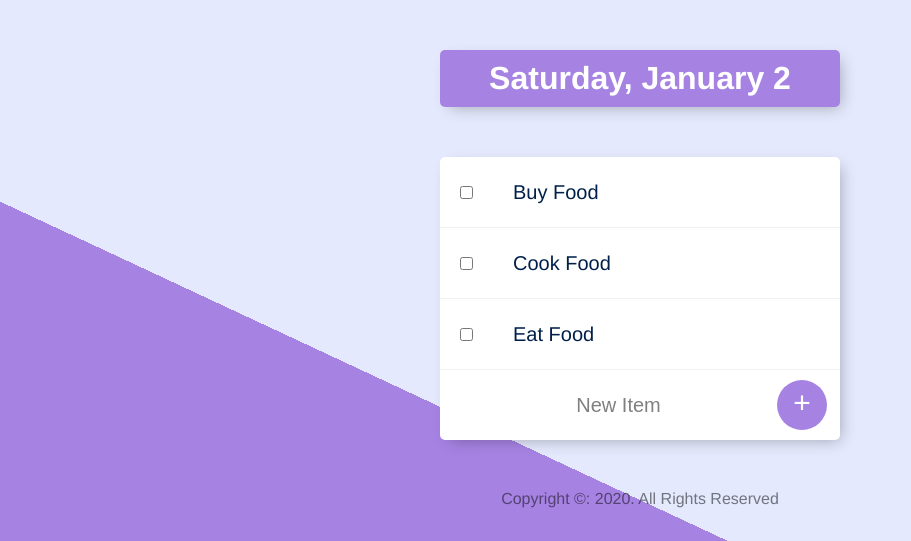
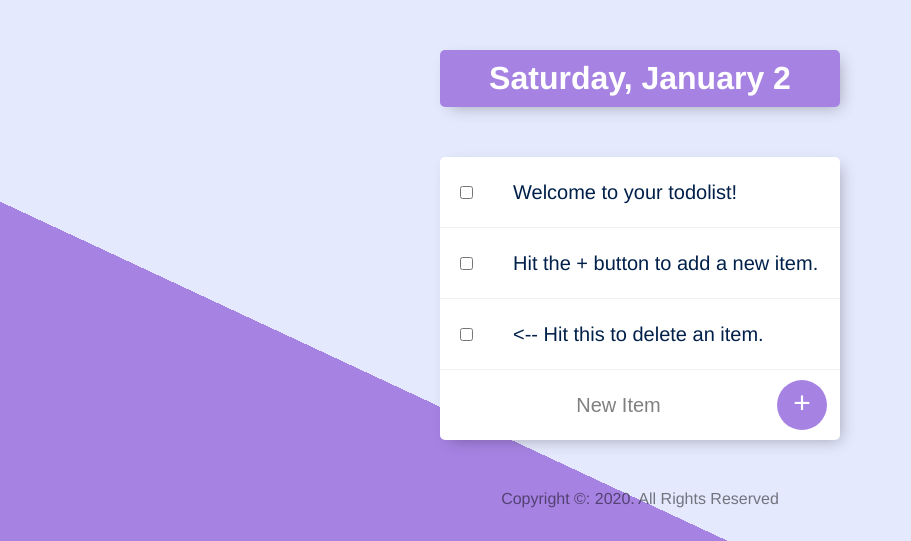
Before and after one commit to ismaildemircann/Node.js, a Node server app: page / in a window 1280 px wide. Shown: the top 541 px of the page, without its empty margins (0-911 px from the left). Run offline with Node 20, Linux system fonts and the light colour scheme; data comes from the database, SQL or seed files in the repository; data that the repository does not hold is empty; some libraries are stand-ins or nearby versions.

Commit message:
Add mongo db to project and route requests

```diff
--- a/EJS ToDoList/app.js
+++ b/EJS ToDoList/app.js
@@ -3,42 +3,139 @@
 const express = require("express");
 const bodyParser = require("body-parser");
 const date = require(__dirname + "/date.js");
+const mongoose = require("mongoose");
+const _ = require("lodash");
 
 const app = express();
-
-const items = ["Buy Food", "Cook Food", "Eat Food"];
-const workItems = [];
 
 app.set("view engine", "ejs");
 
 app.use(bodyParser.urlencoded({ extended: true }));
 app.use(express.static("public"));
 
+mongoose.connect("mongodb://localhost:27017/todolistDB", {
+  useNewUrlParser: true,
+  useUnifiedTopology: true,
+});
+
+// Create schema
+const itemsSchema = new mongoose.Schema({
+  name: String,
+});
+
+const Item = mongoose.model("Item", itemsSchema);
+
+// Create one document
+const item1 = new Item({
+  name: "Welcome to your todolist!",
+});
+
+// Create one document
+const item2 = new Item({
+  name: "Hit the + button to add a new item.",
+});
+
+// Create one document
+const item3 = new Item({
+  name: "<-- Hit this to delete an item.",
+});
+
+const defaultItems = [item1, item2, item3];
+
+const listSchema = {
+  name: String,
+  items: [itemsSchema],
+};
+
+const List = mongoose.model("List", listSchema);
+
 app.get("/", (req, res) => {
   const day = date.getDate();
-  res.render("list", { listTitle: day, newListItems: items });
+
+  // Read all documents
+  Item.find({}, (err, foundItems) => {
+    if (foundItems.length === 0) {
+      // Insert many documents
+      Item.insertMany(defaultItems, (err) => {
+        if (err) {
+          console.log(err);
+        } else {
+          console.log("Succesfully saved all the items to DB.");
+        }
+      });
+      res.redirect("/");
+    } else {
+      res.render("list", { listTitle: day, newListItems: foundItems });
+    }
+  });
+});
+
+app.get("/:customListName", (req, res) => {
+  const customListName = _.capitalize(req.params.customListName);
+
+  List.findOne({ name: customListName }, (err, foundList) => {
+    if (!err) {
+      if (!foundList) {
+        // Create a new list
+        const list = new List({
+          name: customListName,
+          items: defaultItems,
+        });
+        list.save();
+        res.redirect(`/${customListName}`);
+      } else {
+        // Show an existing list
+        res.render("list", {
+          listTitle: foundList.name,
+          newListItems: foundList.items,
+        });
+      }
+    }
+  });
 });
 
 app.post("/", (req, res) => {
-  const item = req.body.newItem;
+  const itemName = req.body.newItem;
+  const listName = req.body.list;
 
-  if (req.body.list === "Work") {
-    workItems.push(item);
-    res.redirect("/work");
+  const item = new Item({
+    name: itemName,
+  });
+
+  if (listName === date.getDate()) {
+    item.save();
+    res.redirect("/");
   } else {
-    items.push(item);
-    res.redirect("/");
+    List.findOne({ name: listName }, (err, foundList) => {
+      foundList.items.push(item);
+      foundList.save();
+      res.redirect(`/${listName}`);
+    });
   }
 });
 
-app.get("/work", (req, res) => {
-  res.render("list", { listTitle: "Work List", newListItems: workItems });
-});
-
-app.post("/work", (req, res) => {
-  const item = req.body.newItem;
-  workItems.push(item);
-  res.redirect("/work");
+app.post("/delete", (req, res) => {
+  const checkboxItemId = req.body.checkbox;
+  const listName = req.body.listName;
+  if (listName === date.getDate()) {
+    Item.findByIdAndRemove(checkboxItemId, (err) => {
+      if (!err) {
+        console.log("Successfully deleted checked item.");
+        res.redirect("/");
+      }
+    });
+  } else {
+    List.findOneAndUpdate(
+      { name: listName },
+      { $pull: { items: { id: checkboxItemId } } },
+      (err, foundList) => {
+        if (!err) {
+          console.log("Successfully deleted checked item.");
+          res.redirect(`/${listName}`);
+        }
+      }
+    );
+  }
 });
 
 const PORT = process.env.PORT || 3000;
--- a/EJS ToDoList/package.json
+++ b/EJS ToDoList/package.json
@@ -15,6 +15,8 @@
   "dependencies": {
     "body-parser": "^1.19.0",
     "ejs": "^3.1.5",
-    "express": "^4.17.1"
+    "express": "^4.17.1",
+    "lodash": "^4.17.20",
+    "mongoose": "^5.11.9"
   }
 }
--- a/EJS ToDoList/public/css/styles.css
+++ b/EJS ToDoList/public/css/styles.css
@@ -1,8 +1,8 @@
 html {
-  background-color: #E4E9FD;
-  background-image: -webkit-linear-gradient(65deg, #A683E3 50%, #E4E9FD 50%);
+  background-color: #e4e9fd;
+  background-image: -webkit-linear-gradient(65deg, #a683e3 50%, #e4e9fd 50%);
   min-height: 1000px;
-  font-family: 'helvetica neue';
+  font-family: "helvetica neue";
 }
 
 h1 {
@@ -19,7 +19,7 @@ h1 {
 }
 
 #heading {
-  background-color: #A683E3;
+  background-color: #a683e3;
   text-align: center;
 }
 
@@ -27,16 +27,16 @@ h1 {
   min-height: 70px;
   display: flex;
   align-items: center;
-  border-bottom: 1px solid #F1F1F1;
+  border-bottom: 1px solid #f1f1f1;
 }
 
 .item:last-child {
   border-bottom: 0;
 }
 
-input:checked+p {
+input:checked + p {
   text-decoration: line-through;
-  text-decoration-color: #A683E3;
+  text-decoration-color: #a683e3;
 }
 
 input[type="checkbox"] {
@@ -51,7 +51,7 @@ p {
   color: #00204a;
 }
 
-form {
+form.item {
   text-align: center;
   margin-left: 20px;
 }
@@ -61,7 +61,7 @@ button {
   width: 50px;
   border-radius: 50%;
   border-color: transparent;
-  background-color: #A683E3;
+  background-color: #a683e3;
   color: #fff;
   font-size: 30px;
   padding-bottom: 6px;
@@ -81,7 +81,7 @@ input[type="text"] {
 
 input[type="text"]:focus {
   outline: none;
-  box-shadow: inset 0 -3px 0 0 #A683E3;
+  box-shadow: inset 0 -3px 0 0 #a683e3;
 }
 
 ::placeholder {
--- a/EJS ToDoList/views/list.ejs
+++ b/EJS ToDoList/views/list.ejs
@@ -7,18 +7,21 @@
     </div>
 
     <div class="box">
-        <% newListItems.forEach((element)=> { %>
-            <div class="item">
-                <input type="checkbox">
-                <p>
-                    <%= element %>
-                </p>
-            </div>
+        <% newListItems.forEach((item)=> { %>
+            <form action="/delete" method="POST">
+                <div class="item">
+                    <input type="checkbox" name="checkbox" value="<%= item._id %>" onchange="this.form.submit()">
+                    <p>
+                        <%= item.name %>
+                    </p>
+                </div>
+                <input type="hidden" name="listName" value="<%= listTitle %> "></input>
+            </form>
             <% }); %>
 
                 <form class="item" action="/" method="POST">
                     <input type="text" name="newItem" placeholder="New Item" autocomplete="off">
-                    <button type="submit" name="list" value=<%=listTitle %> >+</button>
+                    <button type="submit" name="list" value="<%=listTitle %>">+</button>
                 </form>
     </div>
 
```
Also changed, not shown: 1 other file.
